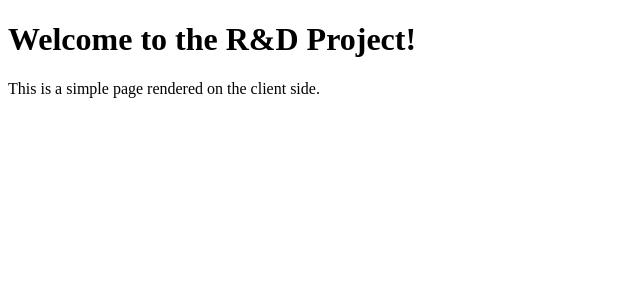
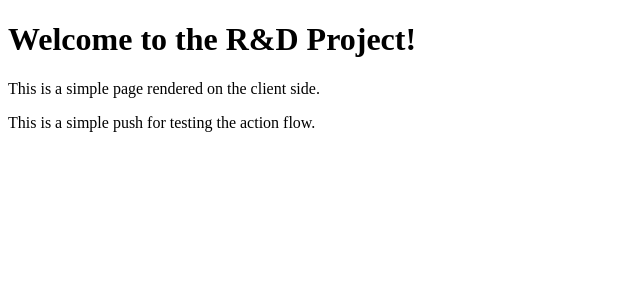
Before and after one commit to JaskaranSidhu8/R-D, a Next.js app: page / in a window 1280 px wide. Shown: the top 300 px of the page, without its empty margins (0-640 px from the left). Built offline with nearby package versions, Linux system fonts and the light colour scheme.

Commit message:
Pushing to branch to test Pipeline

```diff
--- a/pages/index.tsx
+++ b/pages/index.tsx
@@ -6,6 +6,7 @@ const Home: React.FC = () => {
     <div>
       <h1>Welcome to the R&D Project!</h1>
       <p>This is a simple page rendered on the client side.</p>
+      <p>This is a simple push for testing the action flow.</p>
     </div>
   );
 };
```
